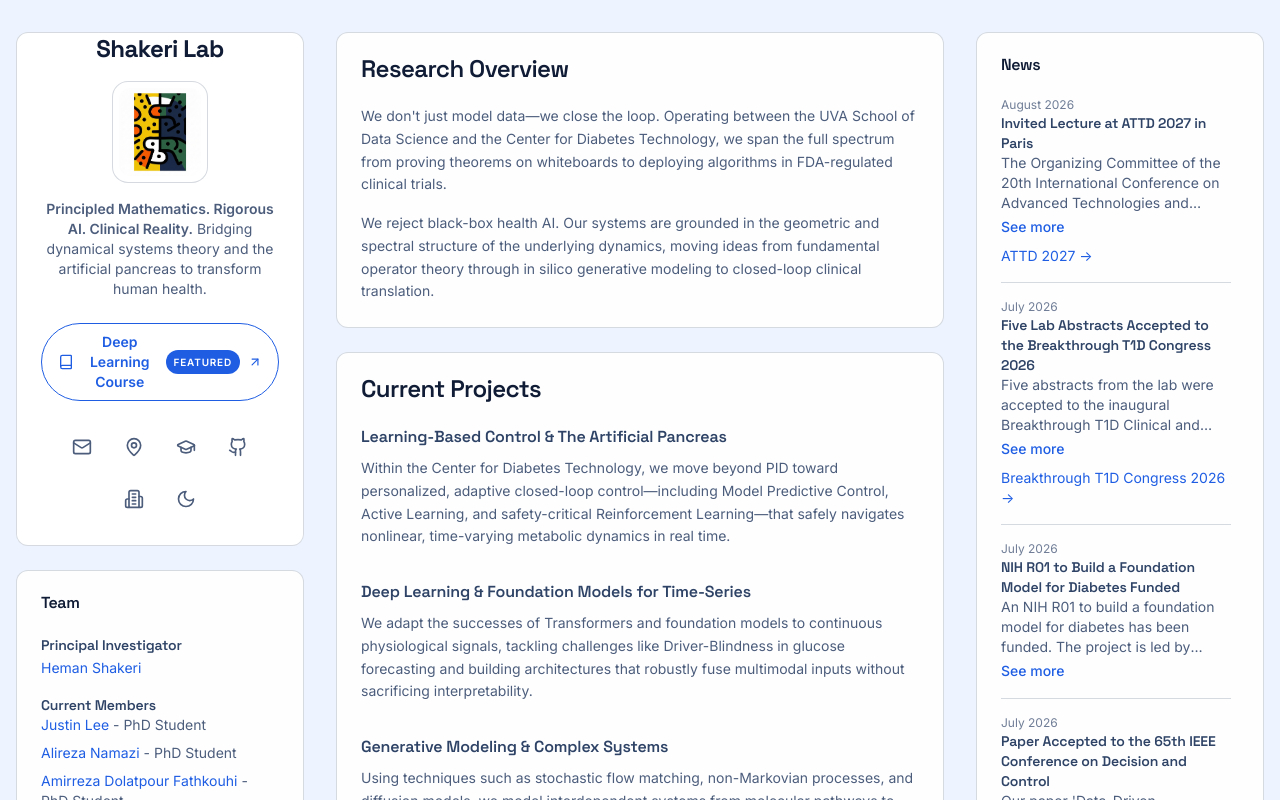
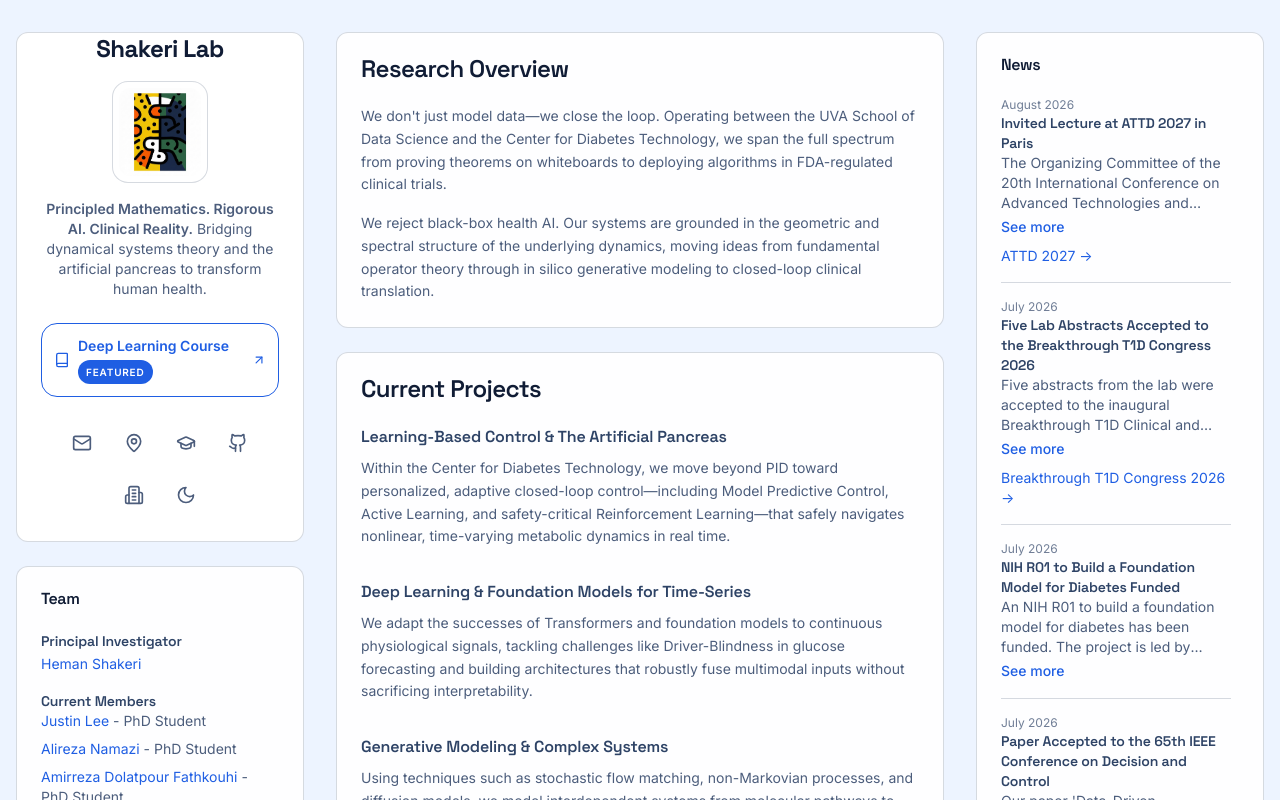
Before and after one commit to Shakeri-Lab/shakeri-lab.github.io, a Next.js app: page / in a window 1280 px wide. Shown: the top 800 px of the page. Built offline with nearby package versions, Linux system fonts and the light colour scheme.

Commit message:
Fix featured course link wrapping in narrow sidebars
Put the Featured badge below the title in a three-column grid so it no longer squeezes the title into broken words. Keep icons aligned and preserve contrast in both themes and hover states.

```diff
--- a/src/components/sections/HeaderCard.tsx
+++ b/src/components/sections/HeaderCard.tsx
@@ -12,7 +12,7 @@ export function HeaderCard({ theme, onToggleTheme }: HeaderCardProps) {
   const iconClassName =
     "inline-flex h-11 w-11 shrink-0 items-center justify-center rounded-lg text-[var(--muted)] transition-colors hover:bg-[var(--surface)] hover:text-[var(--link)] focus-visible:outline-none focus-visible:ring-2 focus-visible:ring-[var(--focus-ring)] focus-visible:ring-offset-2 focus-visible:ring-offset-[var(--surface-elevated)]";
   const courseLinkClassName =
-    "mb-5 inline-flex min-h-11 max-w-full items-center justify-center gap-2 rounded-2xl border border-[var(--link)] bg-[var(--surface)] px-3 py-2 text-center text-sm font-semibold text-[var(--link)] transition-colors hover:bg-[var(--link)] hover:text-white focus-visible:outline-none focus-visible:ring-2 focus-visible:ring-[var(--focus-ring)] focus-visible:ring-offset-2 focus-visible:ring-offset-[var(--surface-elevated)] sm:rounded-full sm:px-4";
+    "group mb-5 grid min-h-11 w-full max-w-xs grid-cols-[auto_minmax(0,1fr)_auto] items-center gap-x-2 gap-y-1 rounded-2xl border border-[var(--link)] bg-[var(--surface)] px-3 py-3 text-left text-sm font-semibold text-[var(--link)] transition-colors hover:bg-[var(--link)] hover:text-[var(--surface-elevated)] focus-visible:outline-none focus-visible:ring-2 focus-visible:ring-[var(--focus-ring)] focus-visible:ring-offset-2 focus-visible:ring-offset-[var(--surface-elevated)]";
 
   return (
     <Card className="bg-[var(--surface-elevated)]">
@@ -42,12 +42,12 @@ export function HeaderCard({ theme, onToggleTheme }: HeaderCardProps) {
             rel="noopener noreferrer"
             title="Deep Learning Course Website"
           >
-            <Book className="h-4 w-4 shrink-0" />
-            <span className="min-w-0">Deep Learning Course</span>
-            <span className="hidden rounded-full bg-[var(--link)] px-2 py-0.5 text-[10px] font-bold uppercase tracking-[0.08em] text-white sm:inline-flex">
+            <Book className="row-span-2 h-4 w-4" aria-hidden="true" />
+            <span className="col-start-2 min-w-0 break-normal">Deep Learning Course</span>
+            <span className="col-start-2 row-start-2 justify-self-start whitespace-nowrap rounded-full bg-[var(--link)] px-2 py-0.5 text-[10px] font-bold uppercase tracking-[0.08em] text-[var(--surface-elevated)] group-hover:bg-[var(--surface-elevated)] group-hover:text-[var(--link)]">
               Featured
             </span>
-            <ArrowUpRight className="h-3.5 w-3.5 shrink-0" />
+            <ArrowUpRight className="col-start-3 row-span-2 row-start-1 h-3.5 w-3.5" aria-hidden="true" />
           </Link>
 
           <div className="flex w-full flex-wrap items-center justify-center gap-1 pt-1 sm:gap-2">
```
